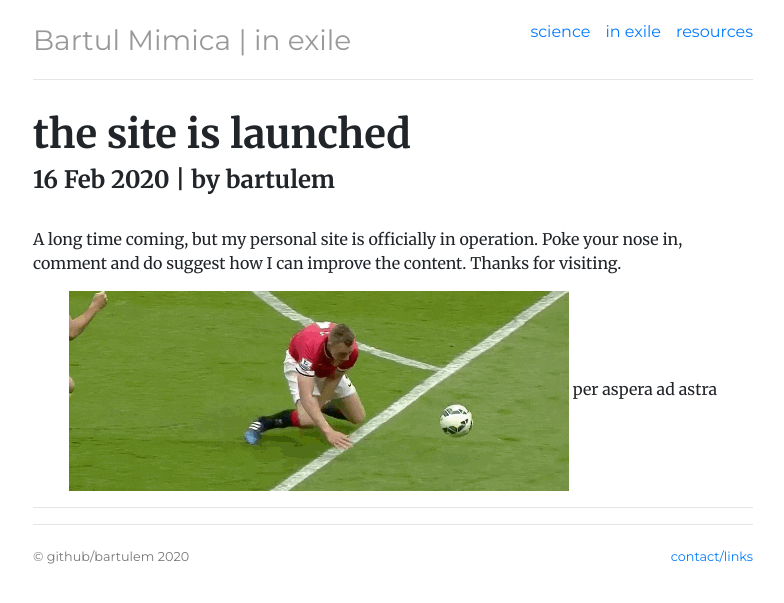
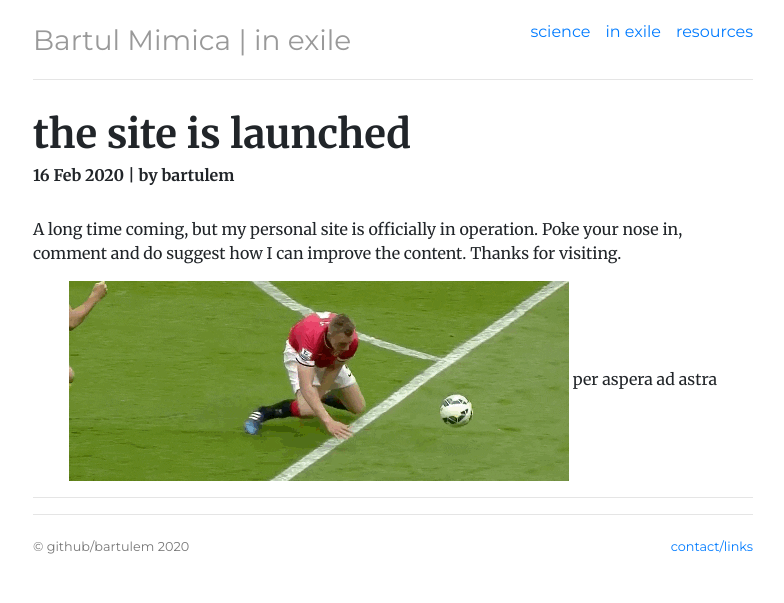
Before and after one commit to bartulem/bartulem.github.io, a Jekyll site: the page built from _posts/2020-02-02-bartulem-site-launched.md, in a window 1280 px wide. Shown: the top 603 px of the page, without its empty margins (247-1031 px from the left). Built offline with Jekyll 4.4.1, drawn with Linux system fonts in a browser that asks for light colours; comment, search, counter and statistics services are not loaded.

Commit message:
Update post.html

```diff
--- a/_layouts/post.html
+++ b/_layouts/post.html
@@ -7,9 +7,9 @@
 		<div class="note single">
 			<h1 class="title">{{ page.title }}</h1>
 
-			<h4 class="date"><info datetime="{{ page.date }}">
+			<h6 class="date"><info datetime="{{ page.date }}">
 				{{ page.date | date_to_string }} | {% if page.author %} by {{ page.author }} {% endif %}
-			</info></h4>
+			</info></h6>
 			<!-- Post content -->
 			<div class="notebody">
 				{{ content }}
```
